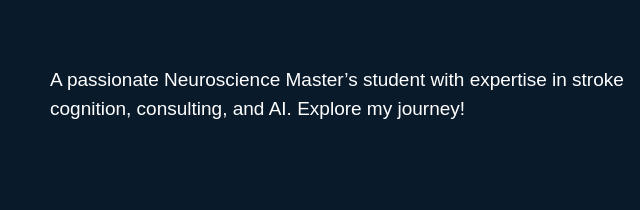
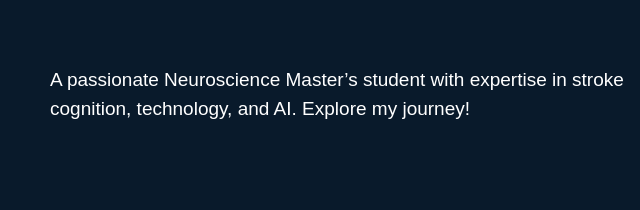
Before and after one commit to tdelavy/interactive-cv, a plain HTML site: page index.html in a window 1280 px wide. Shown: the part 364-574 px from the top of the page, 0-640 px from the left. Drawn offline with nearby package versions, Linux system fonts and the light colour scheme.

Commit message:
index.html

```diff
--- a/index.html
+++ b/index.html
@@ -25,7 +25,7 @@
         <div class="content">
             <h1>Hello, I am</h1>
             <h2>Thibaud Delavy</h2>
-            <p>A passionate Neuroscience Master’s student with expertise in stroke cognition, consulting, and AI. Explore my journey!</p>
+            <p>A passionate Neuroscience Master’s student with expertise in stroke cognition, technology, and AI. Explore my journey!</p>
 
             <!-- Contact Icons in the same location as the previous button -->
             <div class="btnIcons-icons">
```
